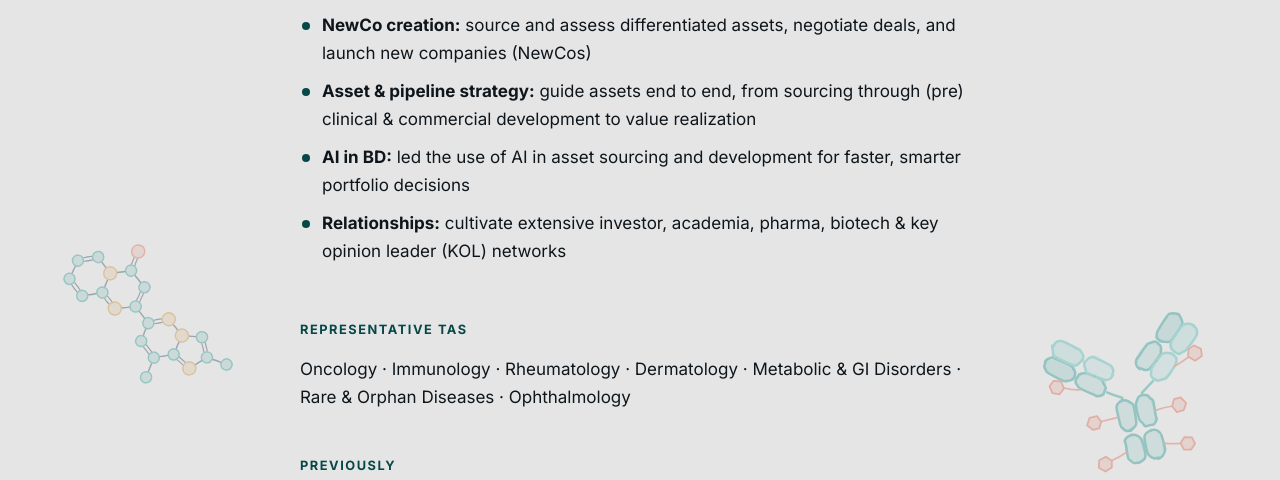
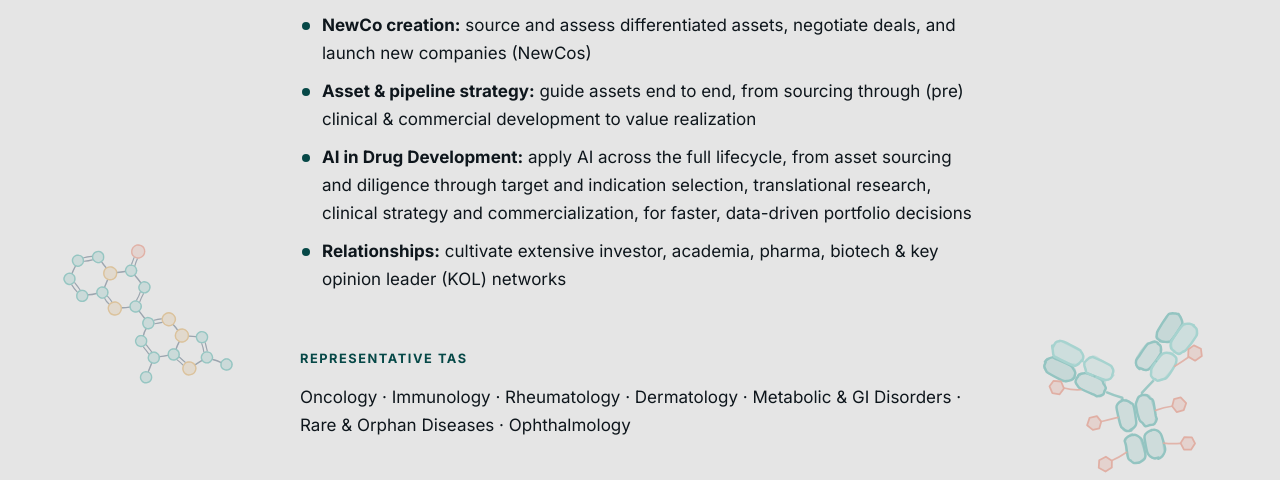
Before and after one commit to mohsinrk/mohsinrk.github.io, a plain HTML site: page index.html in a window 1280 px wide. Shown: the part 306-786 px from the top of the page. Drawn offline with Linux system fonts and the light colour scheme.

Commit message:
Update AI in BD description to AI in Drug Development

```diff
--- a/index.html
+++ b/index.html
@@ -144,7 +144,7 @@
       <ul>
         <li><strong>NewCo creation:</strong> source and assess differentiated assets, negotiate deals, and launch new companies (NewCos)</li>
         <li><strong>Asset & pipeline strategy:</strong> guide assets end to end, from sourcing through (pre) clinical & commercial development to value realization</li>
-        <li><strong>AI in BD:</strong> led the use of AI in asset sourcing and development for faster, smarter portfolio decisions</li>
+        <li><strong>AI in Drug Development:</strong> apply AI across the full lifecycle, from asset sourcing and diligence through target and indication selection, translational research, clinical strategy and commercialization, for faster, data-driven portfolio decisions</li>
         <li><strong>Relationships:</strong> cultivate extensive investor, academia, pharma, biotech & key opinion leader (KOL) networks</li>
       </ul>
     </section>
```
